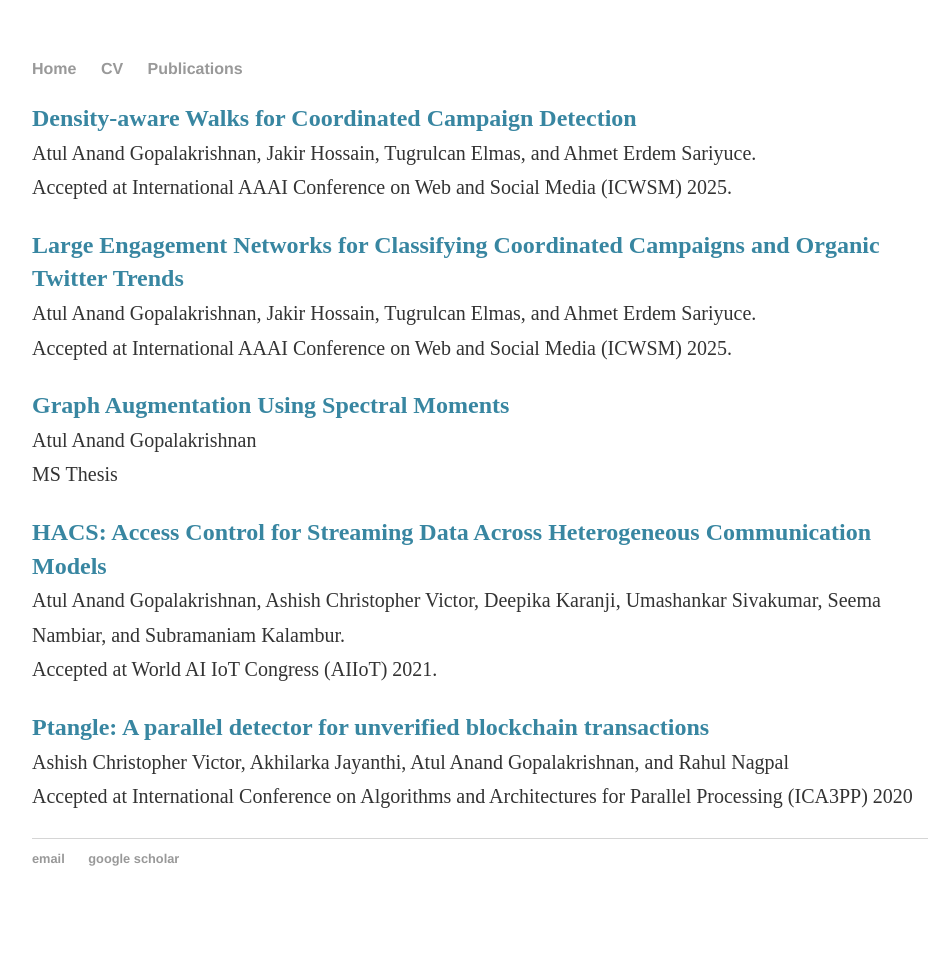
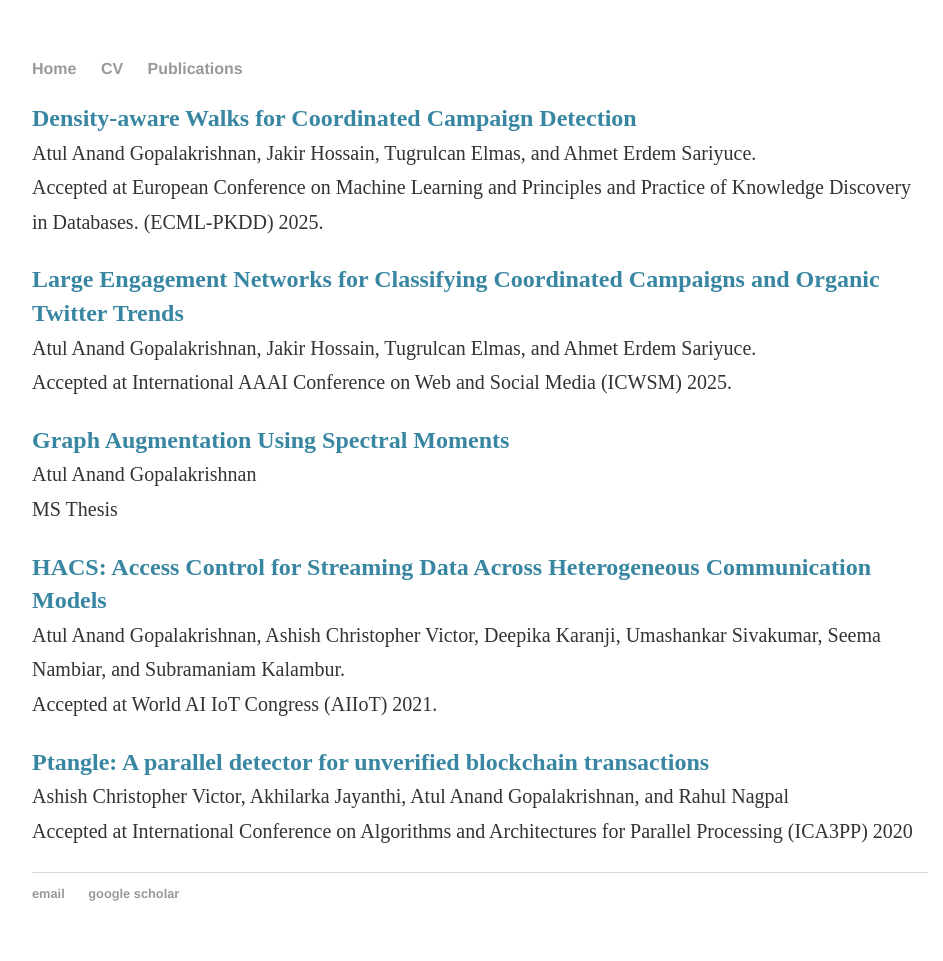
Before and after one commit to atul1234anand/atul1234anand.github.io, a Jekyll site: the page built from publications/index.html, in a window 1280 px wide. Shown: the whole page, without its empty margins (160-1103 px from the left). Built offline with Jekyll 4.4.1, drawn with Linux system fonts in a browser that asks for light colours; before the commit the page ends 926 px from its top, so only the background shows below that.

Commit message:
Update index.html

```diff
--- a/publications/index.html
+++ b/publications/index.html
@@ -10,7 +10,7 @@ title: Publications
 	</a> <br>
 	<span style="font-size: 20px;">
 	Atul Anand Gopalakrishnan, Jakir Hossain, Tugrulcan Elmas, and Ahmet Erdem Sariyuce. <br>
-	Accepted at International AAAI Conference on Web and Social Media (ICWSM) 2025.
+	Accepted at European Conference on Machine Learning and Principles and Practice of Knowledge Discovery in Databases. (ECML-PKDD) 2025.
 	</span>
 	</p>
 
```
